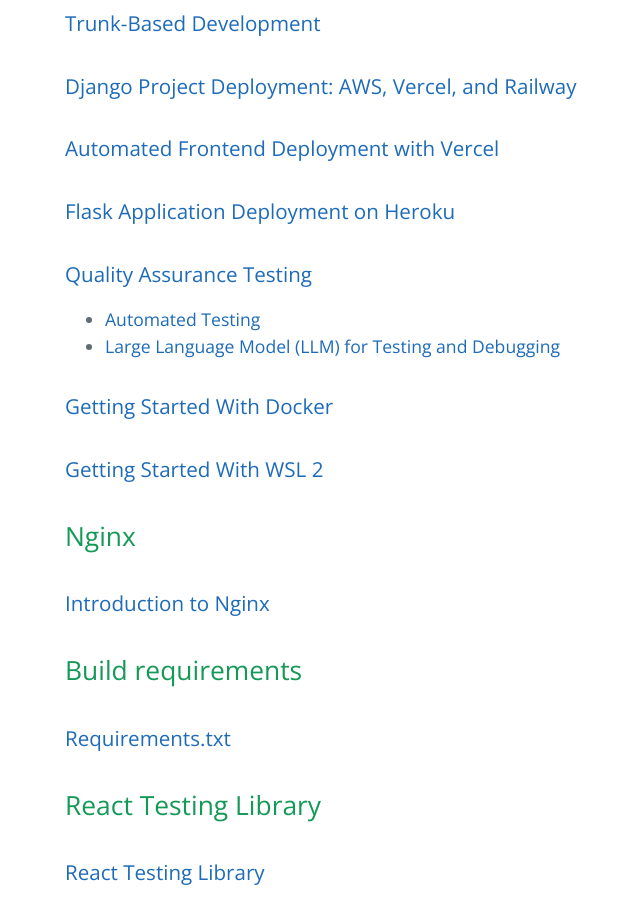
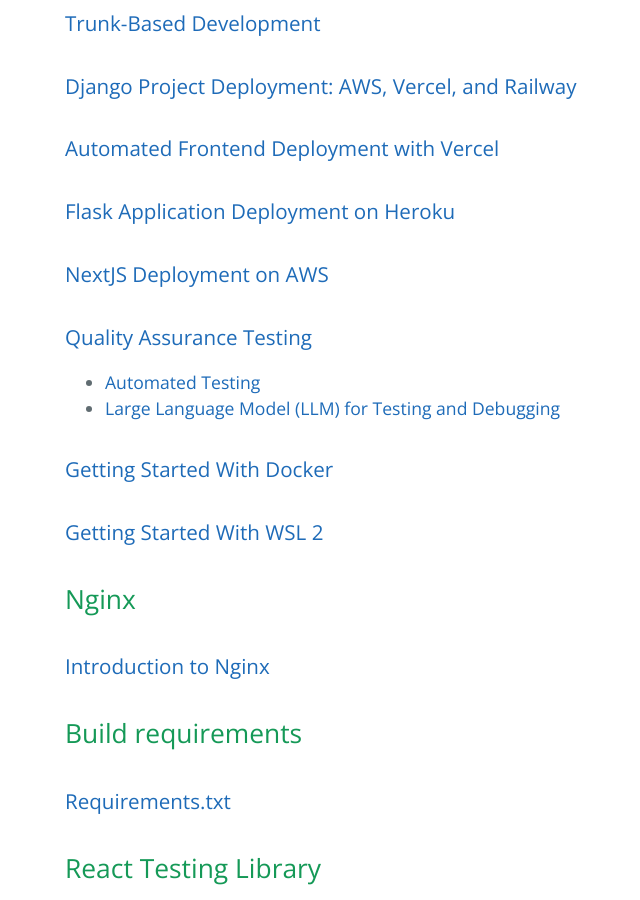
Before and after one commit to learning-software-engineering/learning-software-engineering.github.io, a Jekyll site: the page built from Topics/Development_Process.md, in a window 1280 px wide and 900 px high, scrolled down 536 px. Shown: the whole window, without its empty margins (159-799 px from the left). Built offline with Jekyll 4.4.1, drawn with Linux system fonts in a browser that asks for light colours; our own code applies the rules of GitHub Pages for plain Markdown files.

Commit message:
Added link to development_process.md

```diff
--- a/Topics/Development_Process.md
+++ b/Topics/Development_Process.md
@@ -11,6 +11,7 @@
 ### [Automated Frontend Deployment with Vercel](./Development_Process/Frontend_Automated_Deployment_Vercel.md)
 
 ### [Flask Application Deployment on Heroku](./Development_Process/Flask_App_Deployment_Heroku.md)
+### [NextJS Deployment on AWS](./Development_Process/NextJS_AWS_Deployment.md)
 
 ### [Quality Assurance Testing](./Development_Process/QA_testing.md)
 
```
